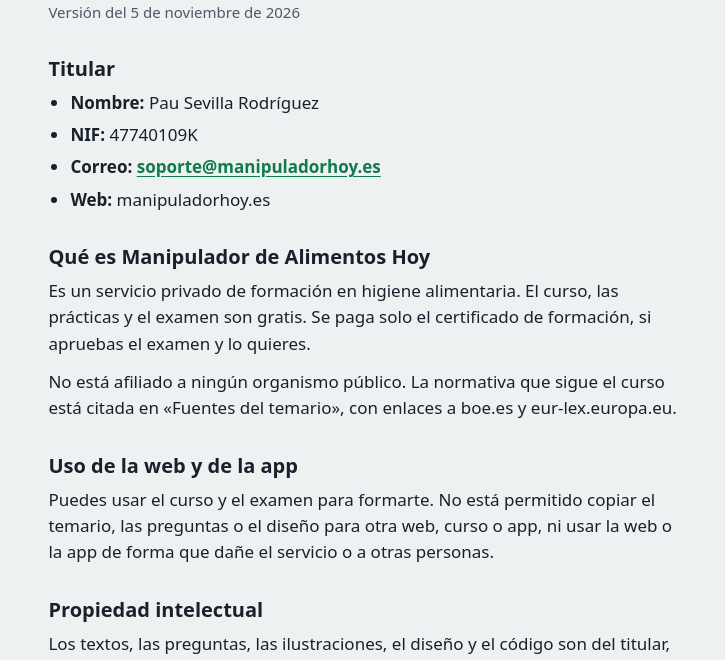
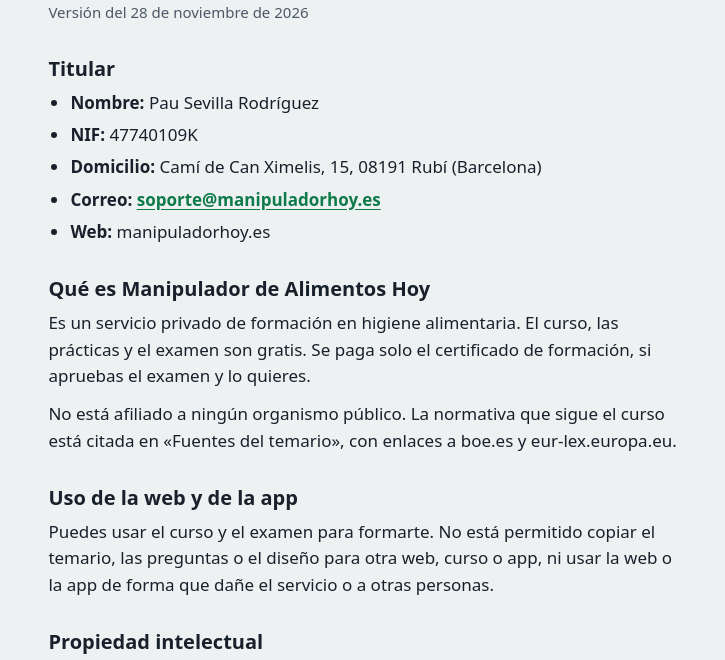
Before and after one commit to pausiete7/manipulador-alimentos-legal, a plain HTML site: page aviso-legal.html in a window 1280 px wide. Shown: the part 127-787 px from the top of the page, without its empty margins (277-1002 px from the left). Drawn offline with Linux system fonts and the light colour scheme.

Commit message:
Aviso legal con el domicilio del titular; condiciones sin la línea del enlace de amigo (28-11-2026)

```diff
--- a/aviso-legal.html
+++ b/aviso-legal.html
@@ -12,11 +12,12 @@
 <header><a class="marca" href="index.html">Manipulador de Alimentos Hoy</a></header>
 <main id="contenido">
 <h1>Aviso legal</h1>
-<p class="fecha">Versión del 5 de noviembre de 2026</p>
+<p class="fecha">Versión del 28 de noviembre de 2026</p>
 <h2>Titular</h2>
 <ul>
 <li><strong>Nombre:</strong> Pau Sevilla Rodríguez</li>
 <li><strong>NIF:</strong> 47740109K</li>
+<li><strong>Domicilio:</strong> Camí de Can Ximelis, 15, 08191 Rubí (Barcelona)</li>
 <li><strong>Correo:</strong> <a href="mailto:soporte@manipuladorhoy.es">soporte@manipuladorhoy.es</a></li>
 <li><strong>Web:</strong> manipuladorhoy.es</li>
 </ul>
```
Also changed, not shown: condiciones.html (+1 -2 lines).
